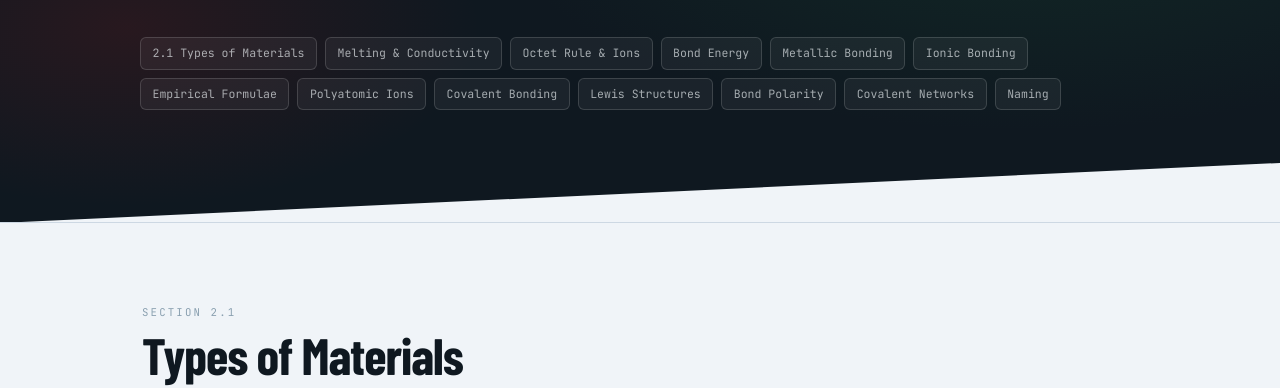
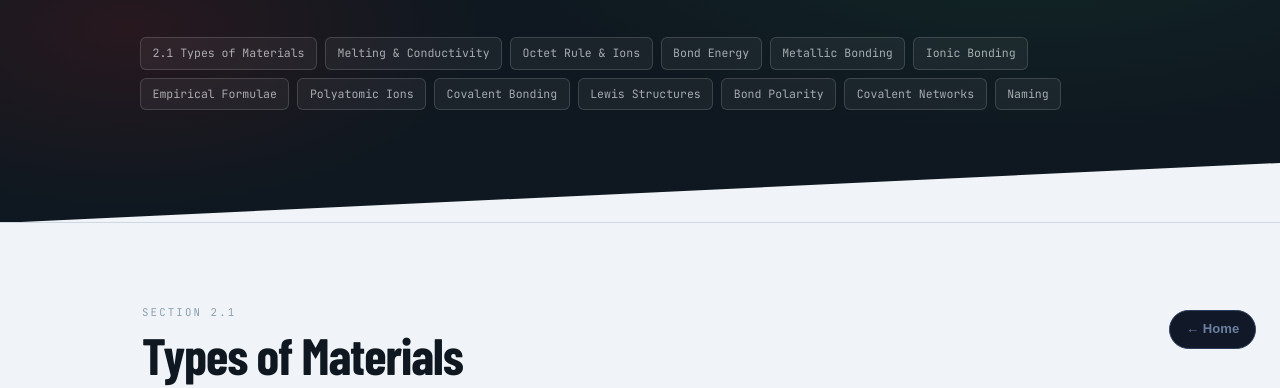
Before and after one commit to Simiea/chemistry-semester1, a plain HTML site: page chem-topic-2-notes.html in a window 1280 px wide. Shown: the part 427-815 px from the top of the page. Drawn offline with nearby package versions, Linux system fonts and the light colour scheme; a web font is replaced by a local one.

Commit message:
Update chem-topic-2-notes.html

```diff
--- a/chem-topic-2-notes.html
+++ b/chem-topic-2-notes.html
@@ -176,6 +176,7 @@
 </style>
 </head>
 <body>
+  <a href="index.html" style="position:fixed;bottom:1.5rem;right:1.5rem;z-index:999;text-decoration:none;display:flex;align-items:center;gap:0.5rem;background:#111827;border:1px solid #2d3f5c;border-radius:100px;padding:0.55em 1.2em;font-family:'Plus Jakarta Sans',sans-serif;font-size:0.82rem;font-weight:600;color:#6b7fa0;transition:all 0.18s;" onmouseover="this.style.borderColor='#34d399';this.style.color='#34d399';" onmouseout="this.style.borderColor='#2d3f5c';this.style.color='#6b7fa0';">← Home</a>
 
 <header class="hero">
   <div class="hero-inner">
```
